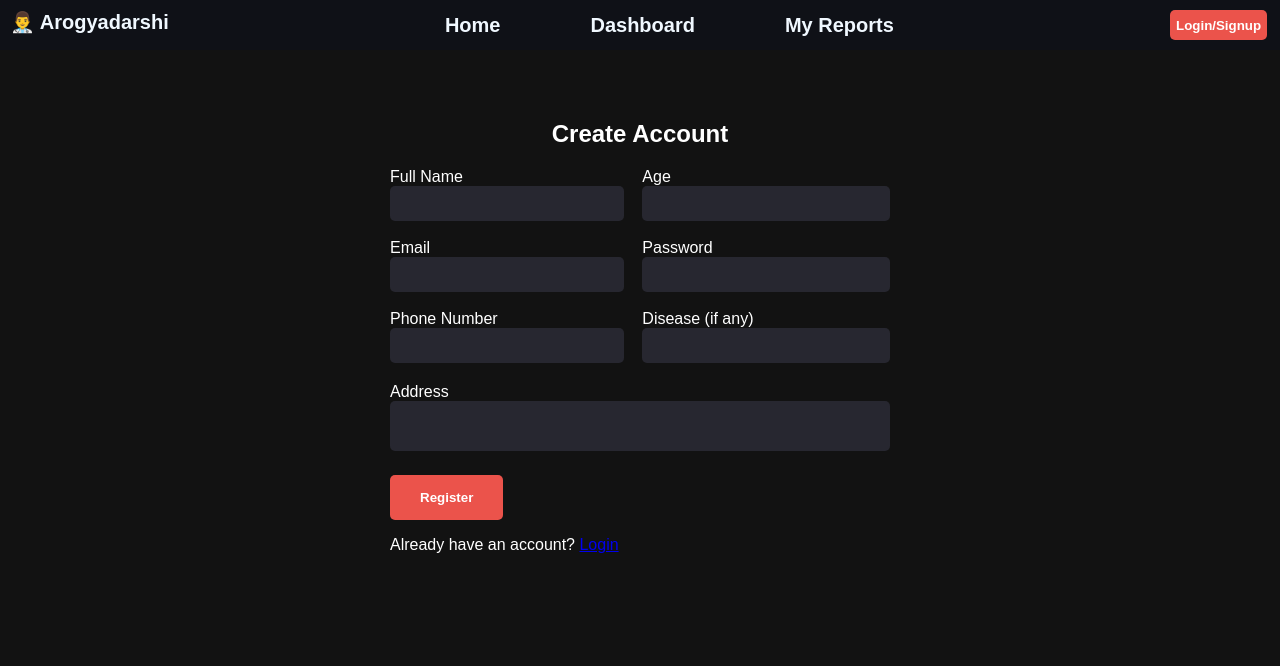
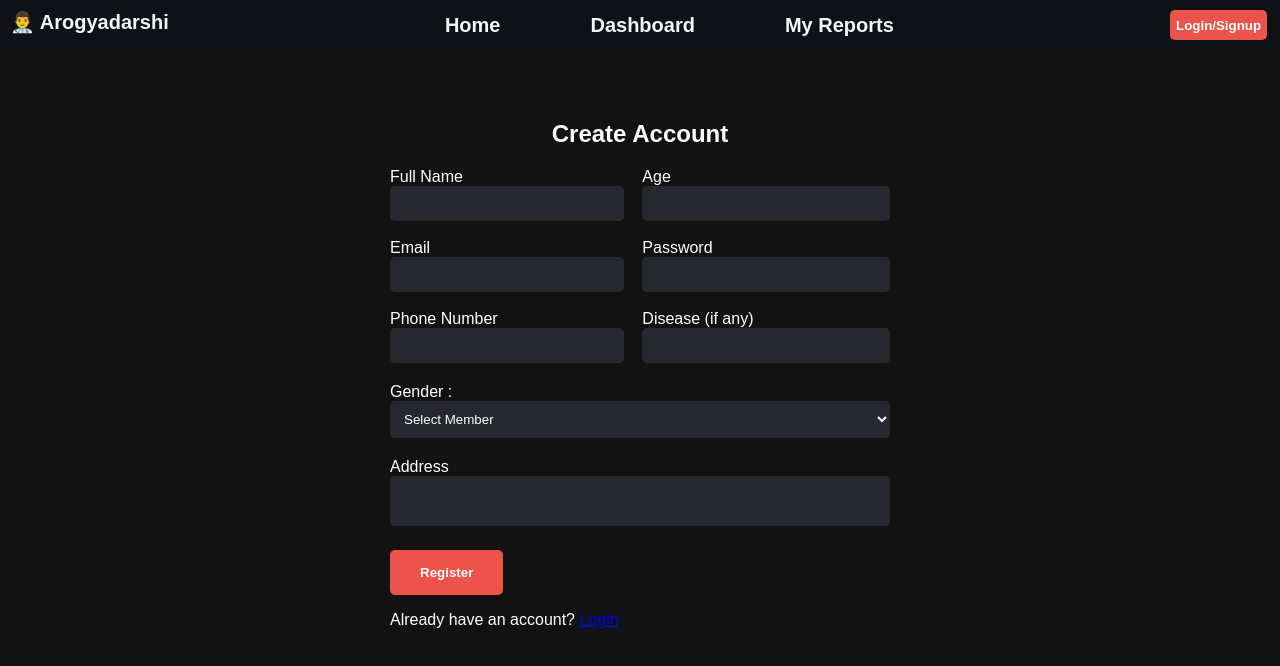
Before and after one commit to Kartik-Ranaut/Arogyadarshi, a React (Create React App) app: page /signup in a window 1280 px wide. Shown: the top 666 px of the page. Built offline with nearby package versions, Linux system fonts and the light colour scheme; no server answers.

Commit message:
added gender field in the signup form

```diff
--- a/src/Components/Diabetes.js
+++ b/src/Components/Diabetes.js
@@ -190,7 +190,7 @@ export default function Diabetes(props) {
                   labels[index].label == "Age"
                     ? member
                       ? member.age
-                      : "Select a family member"
+                      : "Select Member"
                     : data[key]
                 }
 
--- a/src/Components/Heart.js
+++ b/src/Components/Heart.js
@@ -175,7 +175,7 @@ export default function Heart(props) {
               type="text"
               className="form-control"
               name="age"
-              value={member ? member.age : "Select a family member"}
+              value={member ? member.age : "Select Member"}
               // placeholder="select a family member"
               required
             />
--- a/src/Components/Signup.js
+++ b/src/Components/Signup.js
@@ -62,6 +62,7 @@ export default function Signup() {
         <label for="email">Email</label>
         <input type="email" id="email" name='email' required  onChange={handleChange}/>
       </div>
+
       <div className="input-group">
         <label for="password">Password</label>
         <input type="password" id="password" name='password' required  onChange={handleChange}/>
@@ -75,6 +76,19 @@ export default function Signup() {
         <input type="text" id="disease" name='disease' required onChange={handleChange}/>
       </div>
     </div>
+    <div className="input-group gender">
+            <label for="gender" >Gender :</label>
+            <select
+              id="gender"
+              name="gender"
+
+              onChange={handleChange}
+              required>
+              <option value="">Select Member</option>
+              <option value="Male">Male</option>
+              <option value="Female">Female</option>
+            </select>
+      </div>
 
       <div className="input-group">
         <label for="address">Address</label>
--- a/src/Components/signup.css
+++ b/src/Components/signup.css
@@ -40,3 +40,7 @@ textarea{
   color: white;
   border: none;
 }
+
+.gender{
+    padding-bottom: 20px;
+}
```
